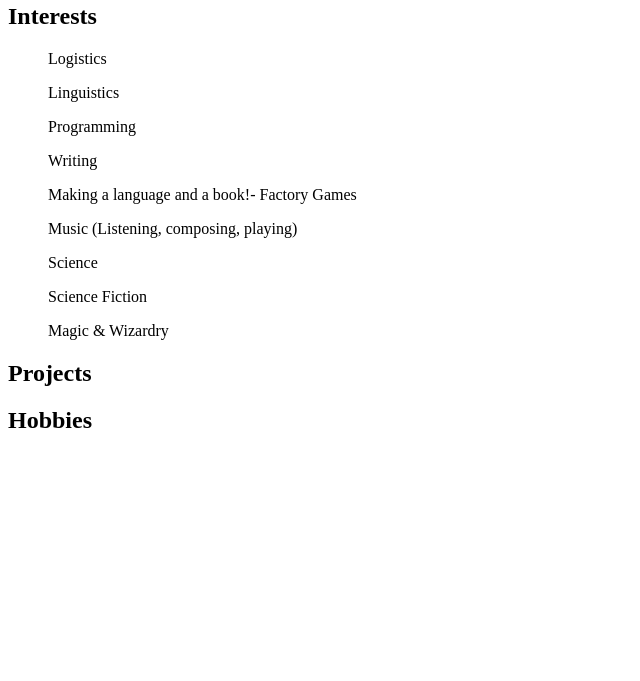
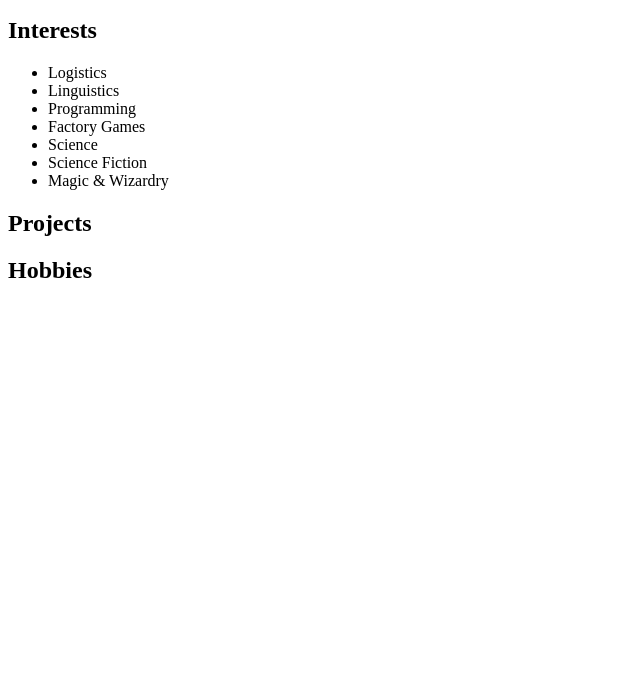
Before and after one commit to espmancer/web-portfolio, a plain HTML site: page index.html in a window 1280 px wide. Shown: the part 119-800 px from the top of the page, without its empty margins (0-640 px from the left). Drawn offline with Linux system fonts and the light colour scheme.

Commit message:
Fix list ordering
It's been a minute okay

```diff
--- a/index.html
+++ b/index.html
@@ -1,4 +1,19 @@
-<h1>
+<!--
+Author: Aiden Pike
+Date Updated: 9/6/24
+-->
+
+<!DOCTYPE html>
+<html>
+
+<head>
+  <meta charset="utf-8">
+  <link href="style.css" rel="stylesheet"/>
+  <script defer src="/_vercel/insights/script.js"></script>
+</head>
+
+<body>
+    <h1>
   Aiden Pike
 </h1>
 <p>
@@ -9,16 +24,15 @@
 <h2>
   Interests
 </h2>
-  <ul>Logistics</ul>
-  <ul>Linguistics</ul>
-  <ul>Programming</ul>
-  <ul>Writing</ul>
-  <ul>Making a language and a book!- Factory Games</ul>
-  <ul>Music (Listening, composing, playing)</ul>
-  <ul>Science</ul>
-  <ul>Science Fiction</ul>
-  <ul>Magic & Wizardry</ul>
-</p>
+  <ul>
+    <li>Logistics</li>
+    <li>Linguistics</li>
+    <li>Programming</li>
+    <li>Factory Games</li>
+    <li>Science</li>
+    <li>Science Fiction</li>
+    <li>Magic & Wizardry</li>
+  </ul>
 
 <h2>
   Projects
@@ -27,3 +41,8 @@
 <h2>
   Hobbies
 </h2>
+  <ul>
+
+  </ul>
+</body>
+</html>
```
